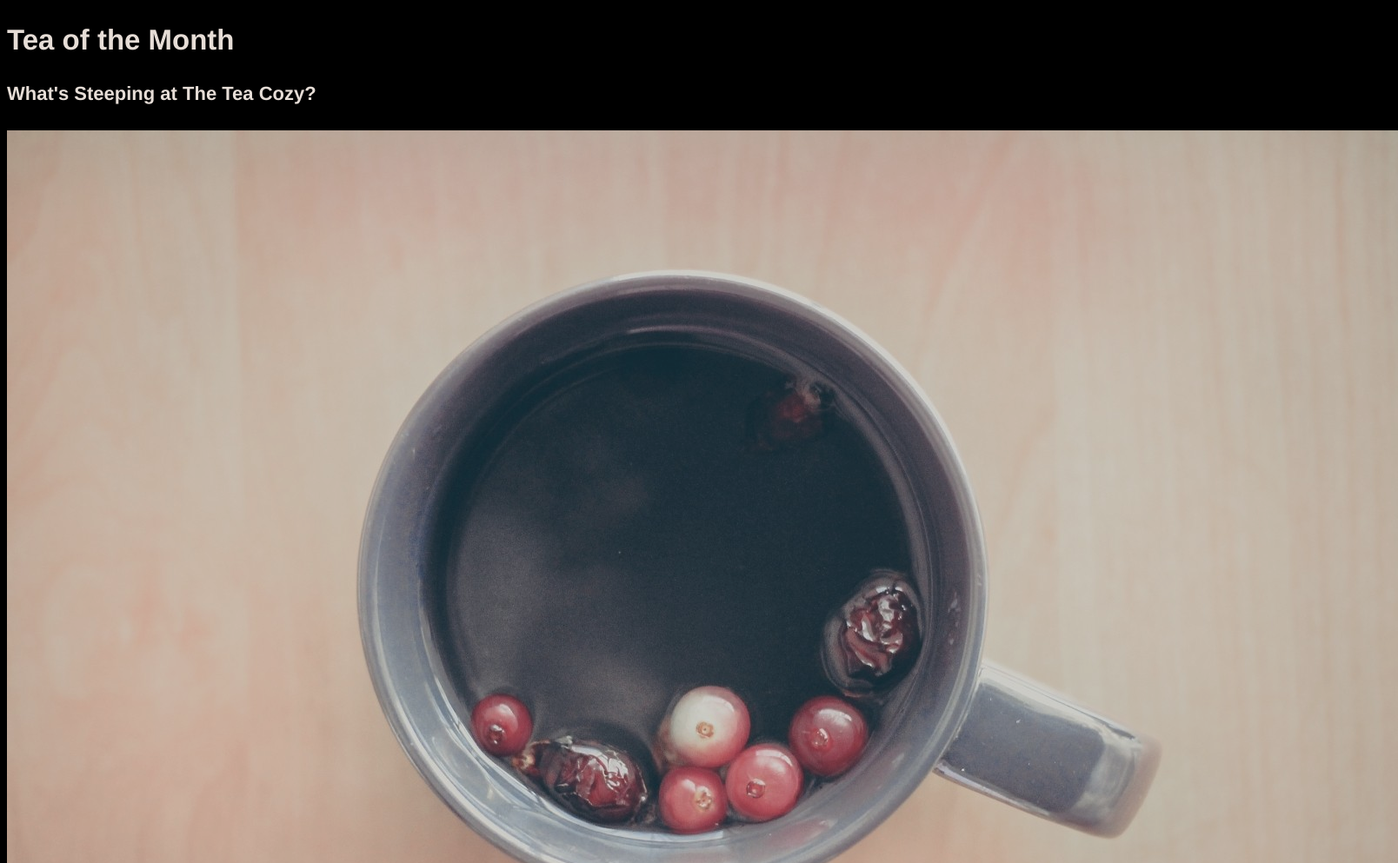
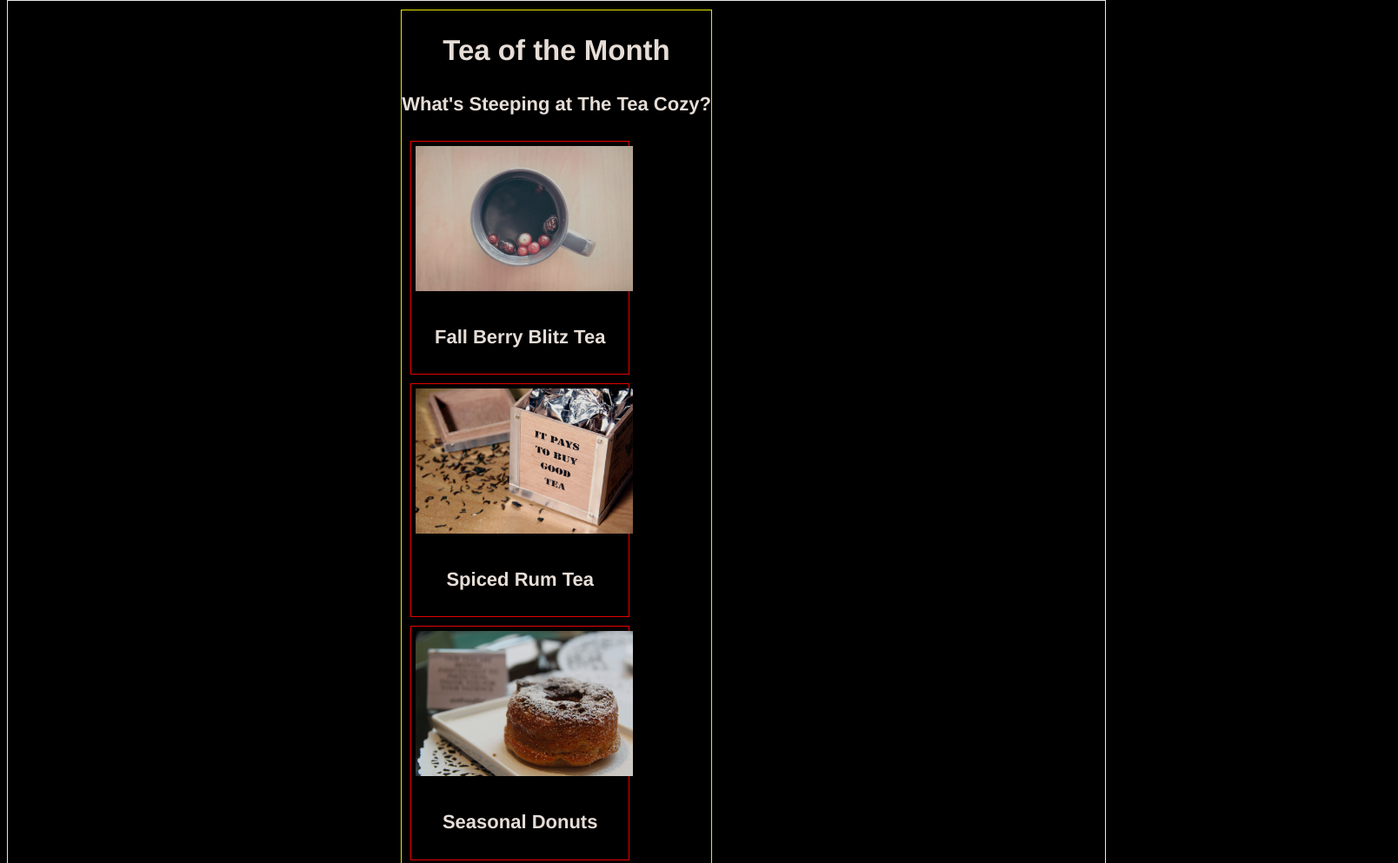
Before and after one commit to brad434/Tea_Cozy_Project, a plain HTML site: page index.html in a window 1280 px wide. Shown: the part 793-1786 px from the top of the page at 87% size, 1608 px wide, since content can reach past the window. Drawn offline with Linux system fonts and the light colour scheme.

Commit message:
updated css third-set file

```diff
--- a/index.html
+++ b/index.html
@@ -19,27 +19,42 @@
     </header>
 
     <div id="second-set">
-        <!-- <img src="./img-mission-background.jpg" alt="mission-background" id="heroImg"> -->
         <div id="mission_statement">
             <h2>Our Mission:</h2>
             <h4>Handpicked, Artisanally Curated, Free Range, Sustainable, Small Batch, Fair Trade, Organic Tea</h4>
         </div>
     </div>
 
-    <div>
+    <div id="third-set">
+        <div class="container">
             <h2>Tea of the Month</h2>
-        <h4>What's Steeping at The Tea Cozy?</h4>
+            <h4 id="subtitle">What's Steeping at The Tea Cozy?</h4>
             <div id="img_tea">
+                <div class="teaCards">
                     <img src="./img-berryblitz.jpg" alt="">
                     <h4>Fall Berry Blitz Tea</h4>
+                </div>
+
+                <div class="teaCards">
                     <img src="./img-spiced-rum.jpg" alt="">
                     <h4>Spiced Rum Tea</h4>
+                </div>
+
+                <div class="teaCards">
                     <img src="./img-donut.jpg" alt="">
                     <h4>Seasonal Donuts</h4>
+                </div>
+
+                <div class="teaCards">
                     <img src="./img-myrtle-ave.jpg" alt="">
-            Myrtle Ave Tea
+                    <h4>Myrtle Ave Tea</h4>
+                </div>
+
+                <div class="teaCards">
                     <img src="./img-bedford-bizarre.jpg" alt="">
-            Bedford Bizarre Tea
+                    <h4>Bedford Bizarre Tea</h4>
+                </div>
+            </div>
         </div>
     </div>
 
--- a/style.css
+++ b/style.css
@@ -49,6 +49,33 @@ body {
   text-align: center;
 }
 
-#heroImg {
-  max-width: 100%;
+#third-set {
+  display: flex;
+  justify-content: center;
+  align-items: center;
+  border: 1px solid white;
+  flex-wrap: wrap;
+  padding: 10px; /* for spacing between images*/
 }
+
+.container {
+  border: 1px solid yellow;
+  max-width: 1000px;
+}
+
+.container h2,
+#subtitle {
+  text-align: center;
+}
+
+.teaCards {
+  margin: 10px;
+  border: 1px solid red;
+  width: 250px;
+  text-align: center;
+}
+.teaCards img {
+  max-width: 100%; /* ensure the images fits within the card*/
+  height: auto;
+  margin: 5px; /* add spacing around the images*/
+}
```
Lines whose indentation alone changed are shown as unchanged.
